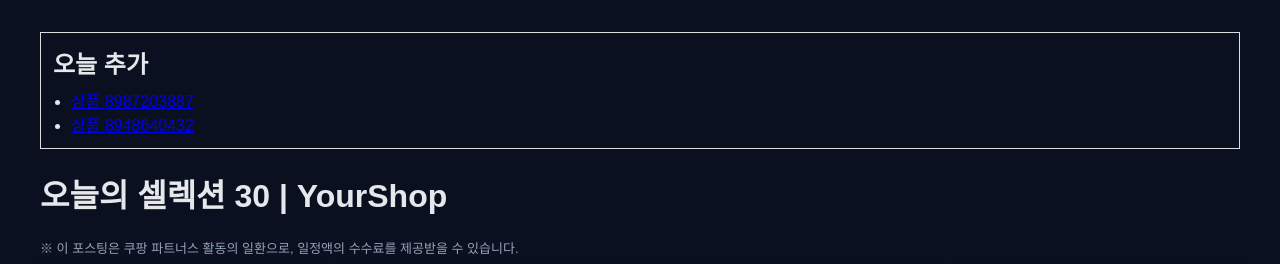
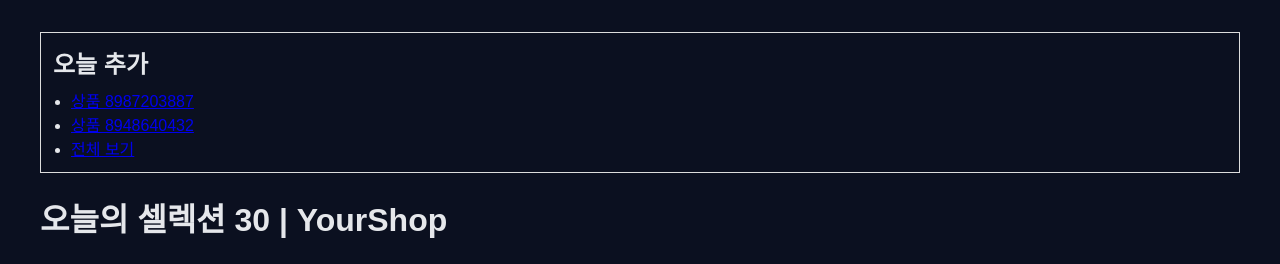
Before and after one commit to rkskqdl-a11y/yourshop, a plain HTML site: page index.html in a window 1280 px wide. Shown: the top 264 px of the page. Drawn offline with Linux system fonts and the light colour scheme.

Commit message:
Update index.html

```diff
--- a/index.html
+++ b/index.html
@@ -40,6 +40,7 @@
     <ul style="margin:0;padding-left:18px;">
       <li><a href="/yourshop/p/8987203887.html">상품 8987203887</a></li>
       <li><a href="/yourshop/p/8948640432.html">상품 8948640432</a></li>
+      <li><a href="/yourshop/archive.html">전체 보기</a></li>
     </ul>
   </section>
 
```
